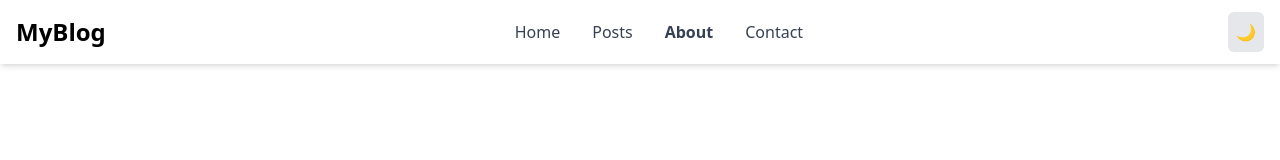
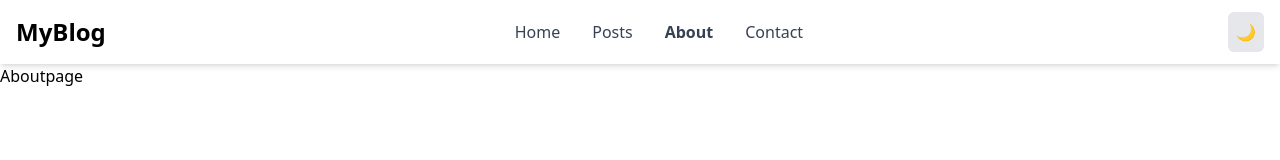
Before and after one commit to AnuragKashyap23/blogapp, a React (Vite) app in the folder frontend/: page /about in a window 1280 px wide. Shown: the top 160 px of the page. Built offline with nearby package versions, Linux system fonts and the light colour scheme.

Commit message:
Add about & posts page

```diff
--- a/frontend/src/AppRouter.jsx
+++ b/frontend/src/AppRouter.jsx
@@ -10,6 +10,8 @@ import PublicRoutes from './outlets/PublicRoutes'
 import ProtectedRoute from './outlets/ProtectedRoute'
 import Login from './pages/login'
 import Signup from './pages/signup'
+import Aboutpage from './pages/about'
+import Postspage from './pages/post'
 
 const AppRouter = () => {
   return (
@@ -20,6 +22,8 @@ const AppRouter = () => {
               <Route path='/' element={<App />} />
               <Route path='/login' element={<Login />} />
               <Route path='/signup' element={<Signup />} />
+              <Route path='/about' element={<Aboutpage />} />
+              <Route path='/posts' element={<Postspage />} />
             </Route>
             <Route path='/test' element={<ProtectedRoute />} >
               <Route path='/test' element={<Test />} />
--- /dev/null
+++ b/frontend/src/pages/about/index.jsx
@@ -0,0 +1,9 @@
+import React from 'react'
+
+const Aboutpage = () => {
+  return (
+    <div>Aboutpage</div>
+  )
+}
+
+export default Aboutpage
--- /dev/null
+++ b/frontend/src/pages/post/index.jsx
@@ -0,0 +1,9 @@
+import React from 'react'
+
+const Postspage = () => {
+  return (
+    <div>Postspage</div>
+  )
+}
+
+export default Postspage
```
